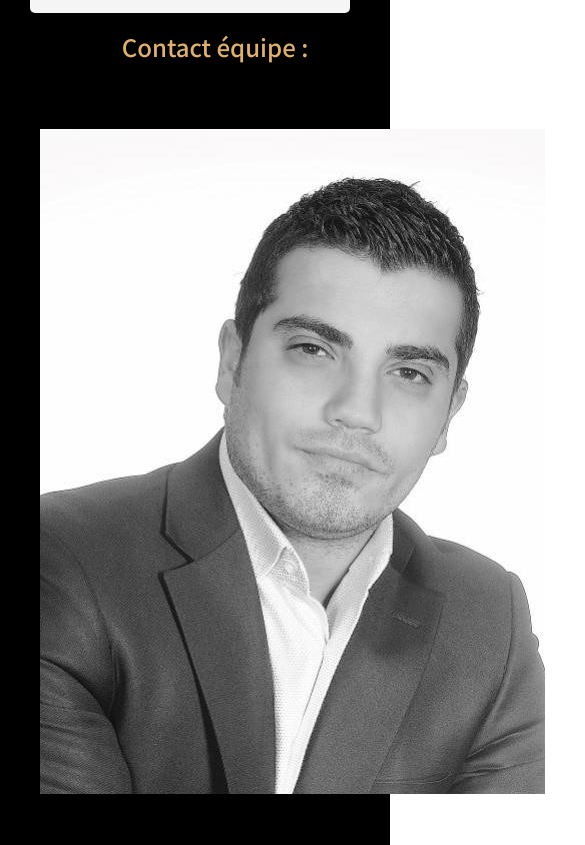
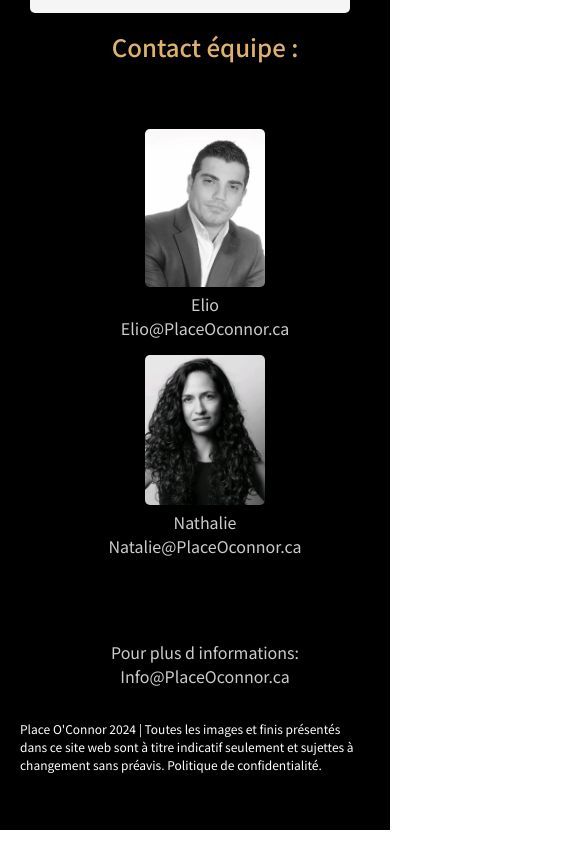
Before and after one commit to Taty332/oconnor, a plain HTML site: page index.html in a window 390 px wide. Shown: the part 5260-6105 px from the top of the page, 585 px wide, since content can reach past the window. Drawn offline with nearby package versions, Linux system fonts and the light colour scheme.

Commit message:
Update projet.css

```diff
--- a/css/projet.css
+++ b/css/projet.css
@@ -625,7 +625,52 @@ button {
     margin: 5px 0;
 }
 
+.contacteznous {
+    display: flex; /* Active Flexbox */
+    justify-content: space-between; /* Espace entre les images */
 
+    gap: 10px; /* Espace entre les images */
+    /* flex-wrap: wrap; Permet aux images de passer à la ligne sur les petits écrans */
+    max-width: 100%; /* S'assure que le conteneur ne dépasse pas la largeur de l'écran */
+}
+
+.imagecontact {
+    flex: 1 1 45%; /* Définit une largeur flexible pour chaque image */
+    text-align: center; /* Centre le texte sous les images */
+    box-sizing: border-box; /* Inclut le padding et les bordures dans la largeur totale */
+}
+
+    .imagecontact img {
+        width: 100%; /* Prend toute la largeur de son conteneur (flex) */
+        max-width: 150px; /* Limite la largeur maximale de l'image */
+        height: auto; /* Garde les proportions des images */
+        border-radius: 5px; /* Ajoute des coins arrondis */
+    }
+
+.image-title {
+    margin-top: 10px; /* Ajoute un espace entre l'image et le texte */
+    font-size: 14px; /* Taille du texte */
+    color: #ccc;
+}
+.infos p {
+    font-size: 1rem;
+    color: #ccc;
+    margin: 5px 0;
+}
+
+@media (max-width: 768px) {
+    .contacteznous {
+        flex-direction: column; /* Empile les images sur petits écrans */
+    }
+
+    .imagecontact {
+        flex: 1 1 100%; /* Chaque image prend toute la largeur disponible */
+    }
+
+        .imagecontact img {
+            max-width: 120px; /* Réduit la taille maximale sur petits écrans */
+        }
+}
 .transition {
     opacity: 0; /* Commence avec une opacit� de 0 (invisible) */
     transform: translateY(20px); /* D�placer le texte vers le bas */
```
